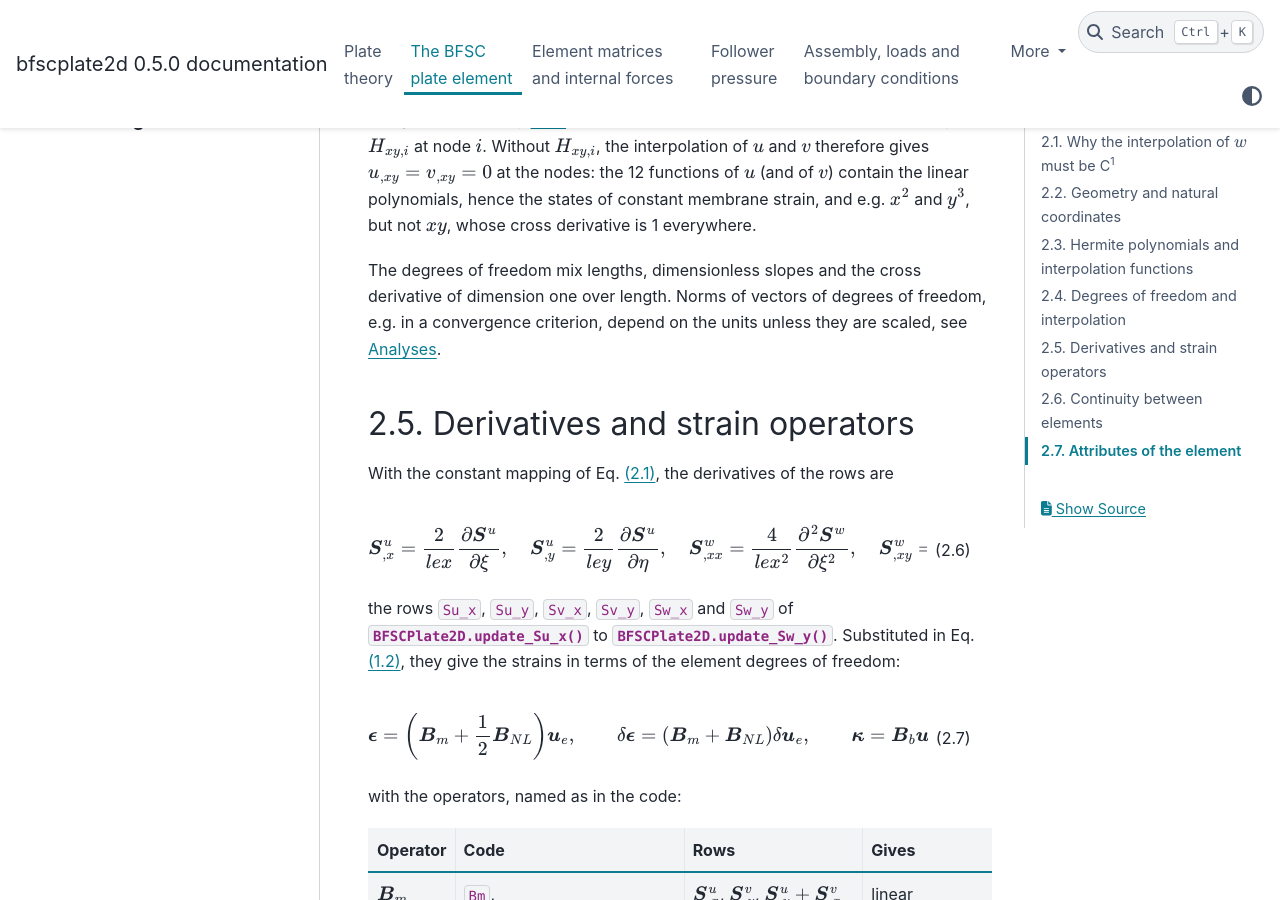
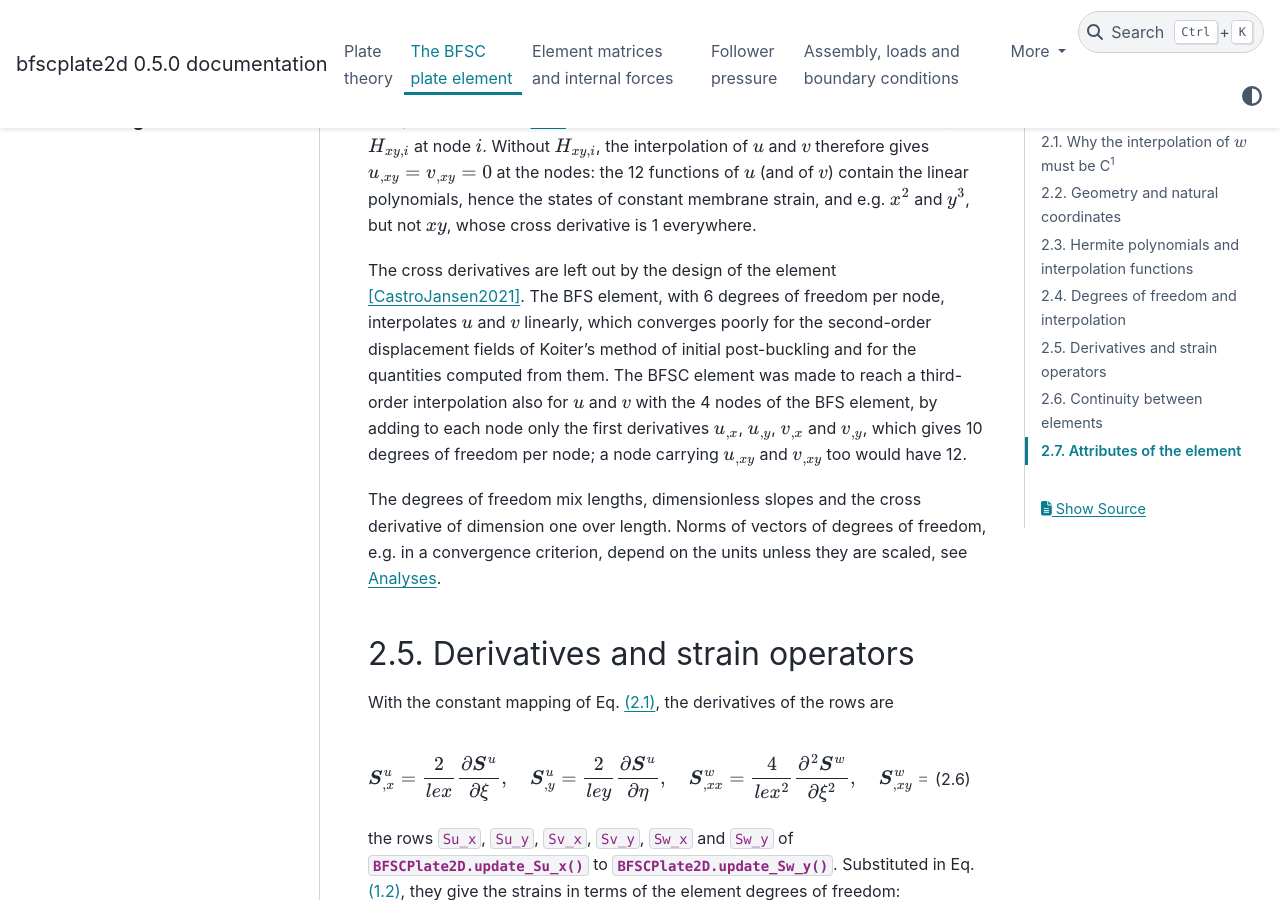
Before and after one commit to saullocastro/bfscplate2d, a Sphinx documentation site: the page built from doc/source/element.rst, in a window 1280 px wide and 900 px high, scrolled down 3496 px. Built offline with Sphinx 7.4.7 and the PyData theme 0.15.4, drawn with Linux system fonts in a browser that asks for light colours; pages that are not in the unit, such as notebooks, are missing from menus; the version number is read from the project's files by our own code.

Commit message:
DOC: element.rst gives the reason the in-plane interpolation has no cross derivatives (Castro and Jansen 2021, Sec. 6)
From the paper (Thin-Walled Structures 159, 107217, 2021, doi:10.1016/j.tws.2020.107217, checked on Crossref): the BFS element interpolates u, v linearly, which converges poorly for the second-order fields of Koiter's method; the BFSC element adds only u_x, u_y, v_x, v_y to reach a third-order interpolation with 4 nodes and 10 DOF per node.

```diff
--- a/doc/source/element.rst
+++ b/doc/source/element.rst
@@ -185,6 +185,17 @@ v_{,xy} = 0` at the nodes: the 12 functions of `u` (and of `v`) contain the
 linear polynomials, hence the states of constant membrane strain, and e.g.
 `x^2` and `y^3`, but not `xy`, whose cross derivative is 1 everywhere.
 
+The cross derivatives are left out by the design of the element
+[CastroJansen2021]_. The BFS element, with 6 degrees of freedom per node,
+interpolates `u` and `v` linearly, which converges poorly for the
+second-order displacement fields of Koiter's method of initial
+post-buckling and for the quantities computed from them. The BFSC element
+was made to reach a third-order interpolation also for `u` and `v` with
+the 4 nodes of the BFS element, by adding to each node only the first
+derivatives `u_{,x}`, `u_{,y}`, `v_{,x}` and `v_{,y}`, which gives 10
+degrees of freedom per node; a node carrying `u_{,xy}` and `v_{,xy}` too
+would have 12.
+
 The degrees of freedom mix lengths, dimensionless slopes and the cross
 derivative of dimension one over length. Norms of vectors of degrees of
 freedom, e.g. in a convergence criterion, depend on the units unless they
```
